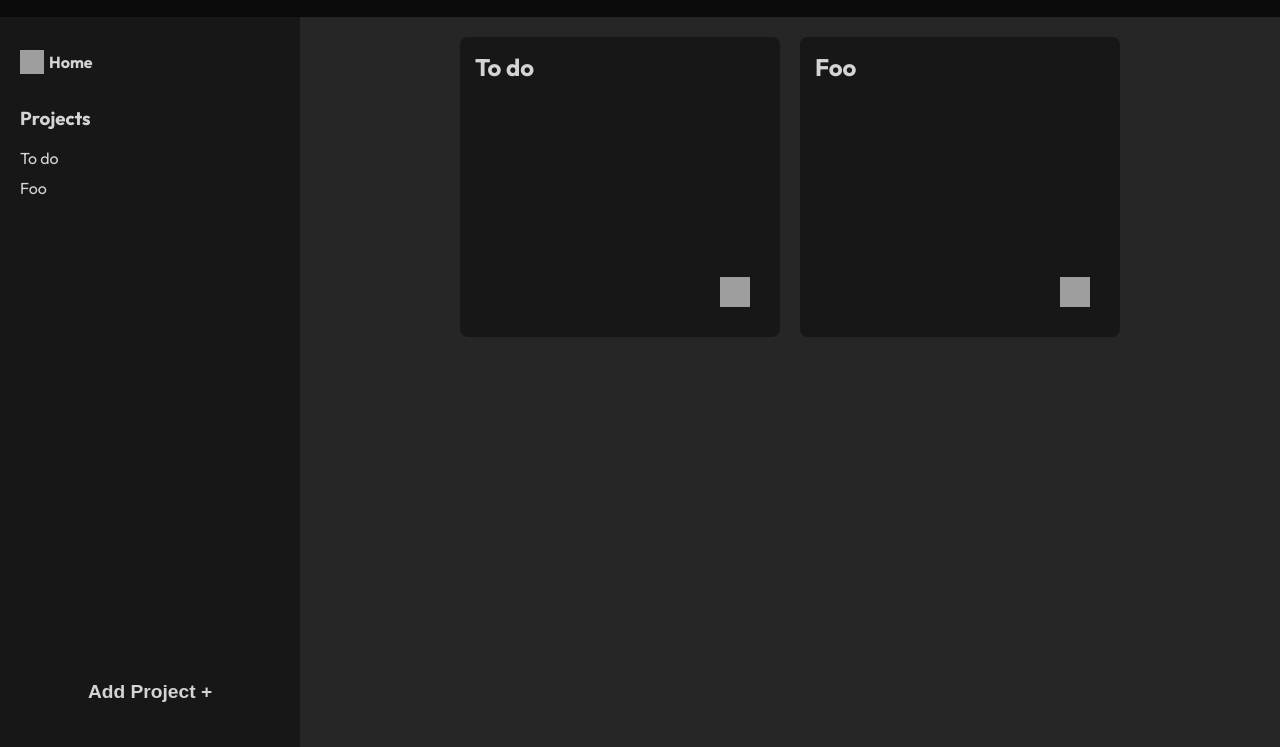
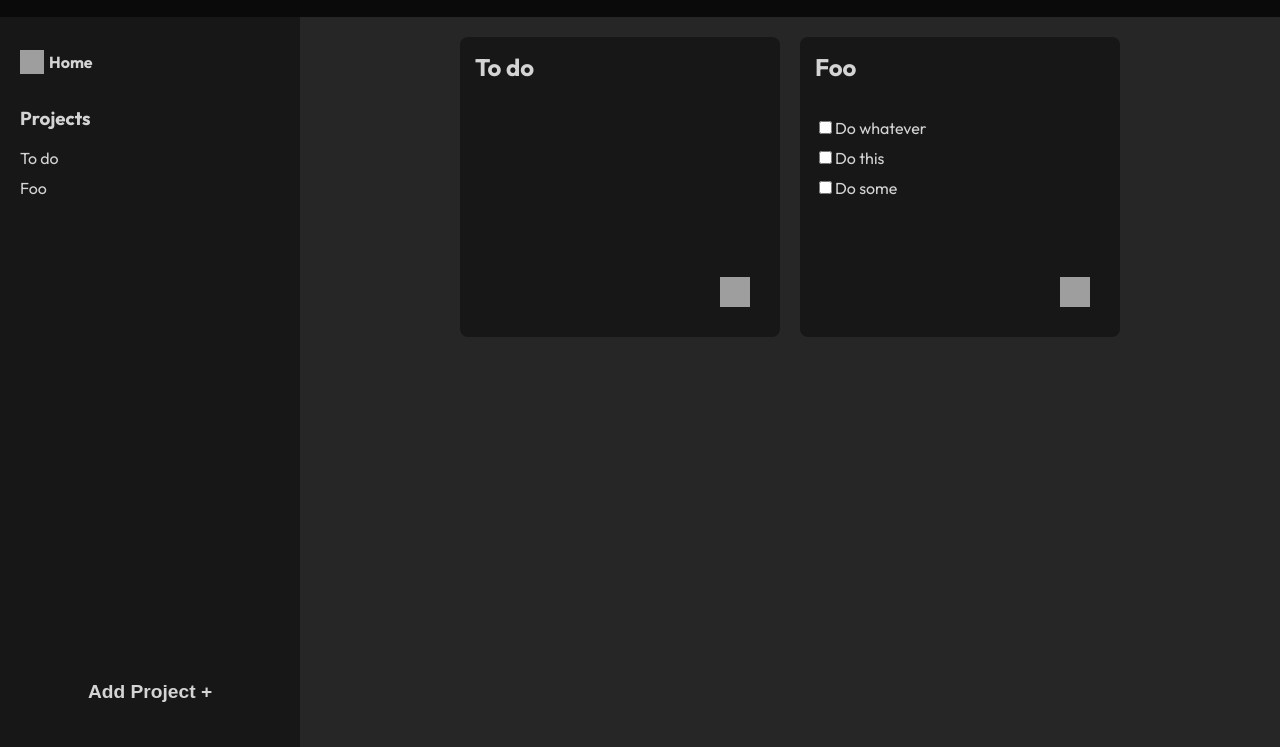
Before and after one commit to victorxph/odin-todo-list, a website built with webpack: page src/index.html in a window 1280 px wide. Shown: the part 53-800 px from the top of the page. Built offline with nearby package versions, Linux system fonts and the light colour scheme; grey boxes are pictures that could not be loaded.

Commit message:
Fix focusProject(), add dom elements as fields to the project and task instances

```diff
--- a/src/dom.js
+++ b/src/dom.js
@@ -65,6 +65,8 @@
 	}
 
 	setListeners() {
+		this.homeBtn.addEventListener('click', this.focusHome.bind(this))
+
 		this.addProjectBtn.addEventListener('click', this.openProjectModal.bind(this))
 
 		this.closeModalBtn.forEach((button) => {
@@ -153,6 +155,7 @@
 	}
 
 	focusHome() {
+		this.mainDiv.classList.remove('project-focused')
 		this.mainDiv.innerHTML = '';
 		this.renderProjectsCards();
 	}
@@ -163,7 +166,7 @@
 
 			const projectCard = document.createElement('div');
 			projectCard.classList.add('project-card');
-			project.dom.card = projectCard;
+			project.dom.card.container = projectCard;
 			this.mainDiv.appendChild(projectCard);
 
 			const projectTitle = document.createElement('h2');
@@ -187,11 +190,36 @@
 			projectCard.appendChild(addTaskBtn);
 
 			this.mainDiv.appendChild(projectCard);
+			this.renderTaskList(project, taskList);
 		});
 	}
 
-	renderTaskList(project) {
+	renderTaskList(passedProject, listElement) {
+		projectsHandler.projects.forEach(project => {
+			if (passedProject.name == project.name) {
+				project.tasks.forEach((task, index) => {
+					const taskLi = document.createElement('li');
+					listElement.appendChild(taskLi);
+					project.dom.card.tasks.push(taskLi);
+					console.log(project.dom.card.tasks)
 
+					const taskCheck = document.createElement('input');
+					taskCheck.type = 'checkbox';
+					taskCheck.name = 'task-check';
+					const checkId = 'check' + index;
+					taskCheck.id = checkId;
+					taskLi.appendChild(taskCheck);
+					task.dom.card.checkbox = taskCheck;
+
+					const taskLabel = document.createElement('label');
+					taskLabel.classList.add('task-content');
+					taskLabel.textContent = task.content;
+					taskLabel.setAttribute('for', `${checkId}`);
+					taskLi.appendChild(taskLabel);
+					task.dom.card.span = taskLabel;
+				})
+			}
+		})
 	}
 
 	openTaskModal() {
@@ -205,17 +233,16 @@
 		if (!this.mainDiv.classList.contains('project-focused')) {
 			this.mainDiv.classList.add('project-focused');
 		}
-		this.mainDiv.innerHTML = `
-				< div class= "container" >
+		this.mainDiv.innerHTML = `<div class= "container">
 			<h1 class="project-title">${project.name}</h1>
 
 			<ul class="project-task-list">
 			</ul>
 
 			<button class="add-task-btn" type="button"><img width="30" height="30"
-					src="https://img.icons8.com/material-rounded/512/d4d4d4/plus-math--v1.png" alt="plus-math--v1" />
+				src="https://img.icons8.com/material-rounded/512/d4d4d4/plus-math--v1.png" alt="plus-math--v1" />
 			</button>
-		</div > `
+		</div >`
 		this.renderTasks(project);
 		this.setListeners();
 	}
@@ -263,5 +290,4 @@
 			todoItem.appendChild(deleteBtn);
 		});
 	}
-
 }
--- a/src/index.html
+++ b/src/index.html
@@ -56,30 +56,30 @@
 	<!-- </main> -->
 
 	<main>
-		<!-- <div class="project-card"> -->
-		<!-- 	<h2 class="project-name">To do</h2> -->
-		<!-- 	<ul class="card-task-list"> -->
-		<!-- 		<li> -->
-		<!-- 			<input type="checkbox" name="task-check" id="task-check"> -->
-		<!-- 			<span class="task-content">Lorem ipsum dolor sit amet consectetur adipisicing elit..</span> -->
-		<!-- 		</li> -->
-		<!-- 		<li> -->
-		<!-- 			<input type="checkbox" name="task-check" id="task-check"> -->
-		<!-- 			<span class="task-content">Lorem ipsum dolor sit amet consectetur adipisicing elit..</span> -->
-		<!-- 		</li> -->
-		<!-- 		<li> -->
-		<!-- 			<input type="checkbox" name="task-check" id="task-check"> -->
-		<!-- 			<span class="task-content">Lorem ipsum dolor sit amet consectetur adipisicing elit..</span> -->
-		<!-- 		</li> -->
-		<!-- 		<li> -->
-		<!-- 			<input type="checkbox" name="task-check" id="task-check"> -->
-		<!-- 			<span class="task-content">Lorem ipsum dolor sit amet consectetur adipisicing elit..</span> -->
-		<!-- 		</li> -->
-		<!-- 	</ul> -->
-		<!-- 	<button class="add-task-btn" type="button"><img width="30" height="30" -->
-		<!-- 			src="https://img.icons8.com/material-rounded/512/d4d4d4/plus-math--v1.png" -->
-		<!-- 			alt="plus-math--v1" /></button> -->
-		<!-- </div> -->
+		<div class="project-card">
+			<h2 class="project-name">To do</h2>
+			<ul class="card-task-list">
+				<li>
+					<input type="checkbox" name="task-check" id="task-check">
+					<span class="task-content">Lorem ipsum dolor sit amet consectetur adipisicing elit..</span>
+				</li>
+				<li>
+					<input type="checkbox" name="task-check" id="task-check">
+					<span class="task-content">Lorem ipsum dolor sit amet consectetur adipisicing elit..</span>
+				</li>
+				<li>
+					<input type="checkbox" name="task-check" id="task-check">
+					<span class="task-content">Lorem ipsum dolor sit amet consectetur adipisicing elit..</span>
+				</li>
+				<li>
+					<input type="checkbox" name="task-check" id="task-check">
+					<span class="task-content">Lorem ipsum dolor sit amet consectetur adipisicing elit..</span>
+				</li>
+			</ul>
+			<button class="add-task-btn" type="button"><img width="30" height="30"
+					src="https://img.icons8.com/material-rounded/512/d4d4d4/plus-math--v1.png"
+					alt="plus-math--v1" /></button>
+		</div>
 	</main>
 
 	<dialog class="project-modal closed-modal">
--- a/src/project.js
+++ b/src/project.js
@@ -11,5 +11,11 @@
 		title: null,
 		taskList: null,
 		addTaskBtn: null,
+		card: {
+			container: null,
+			title: null,
+			tasks: [],
+			addTaskBtn: null,
+		}
 	}
 }
--- a/src/task.js
+++ b/src/task.js
@@ -14,5 +14,9 @@
 		dueDate: null,
 		edit: null,
 		trash: null,
+		card: {
+			checkbox: null,
+			span: null,
+		}
 	}
 }
```
